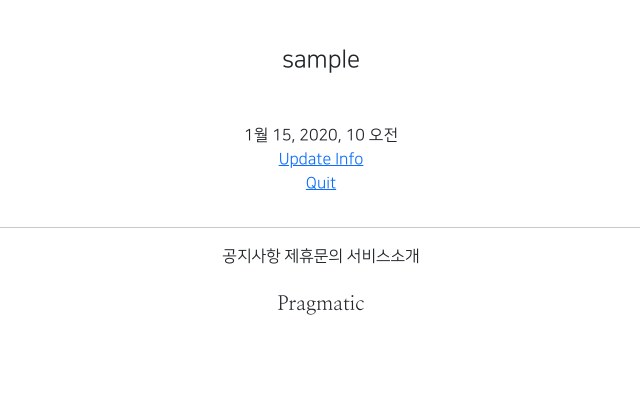
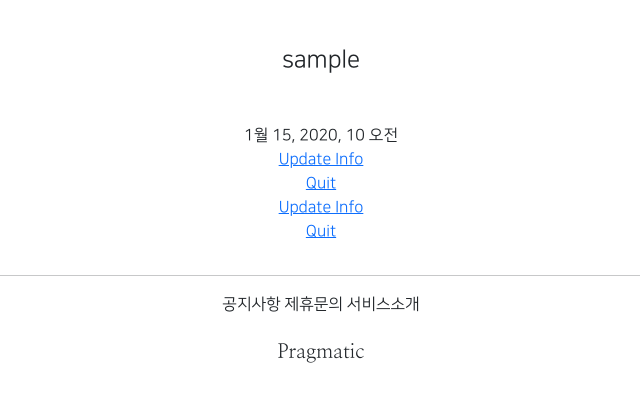
Before and after one commit to plumteri/trial_2, a Django app: page /accounts/detail/1 in a window 1280 px wide. Shown: the part 187-589 px from the top of the page, without its empty margins (319-959 px from the left). Run offline with Django 3.2, Linux system fonts and the light colour scheme; a user stored in the database is signed in; tables that the repository leaves empty hold one stand-in row (values such as "Sample post"); parts of the project's set-up code (start-up, migrations or seed data) failed here and were passed over; some libraries are stand-ins or nearby versions.

Commit message:
7/19 2class commit2_trial2

```diff
--- a/accountapp/templates/accountapp/detail.html
+++ b/accountapp/templates/accountapp/detail.html
@@ -8,6 +8,18 @@
         <div>
           {{ target_user.date_joined }}
         </div>
+         {%  if user == target_user %}
+        <div>
+            <a href="{% url 'accountapp:update' pk=target_user.pk %}">
+                Update Info
+            </a>
+        </div>
+        <div>
+            <a href="{% url 'accountapp:delete' pk=target_user.pk %}">
+                Quit
+            </a>
+        </div>
+        {% endif %}
         <div>
             <a href="{% url 'accountapp:update' pk=target_user.pk %}">
                 Update Info
--- a/accountapp/views.py
+++ b/accountapp/views.py
@@ -7,6 +7,7 @@ from django.shortcuts import render
 from django.urls import reverse, reverse_lazy
 from django.views.generic import CreateView, DetailView, UpdateView, DeleteView
 
+from accountapp.forms import AccountCreationForm
 from accountapp.models import HelloWorld
 
 
@@ -39,7 +40,7 @@ class AccountDetailView(DetailView):
 
 class AccountUpdateView(UpdateView):
     model = User
-    form_class = UserCreationForm
+    form_class = AccountCreationForm
     context_object_name = 'target_user'
     success_url = reverse_lazy('accountapp:hello_world')
     template_name = 'accountapp/update.html'
```
Also changed, not shown: accountapp/forms.py (added, +8 -0 lines).
